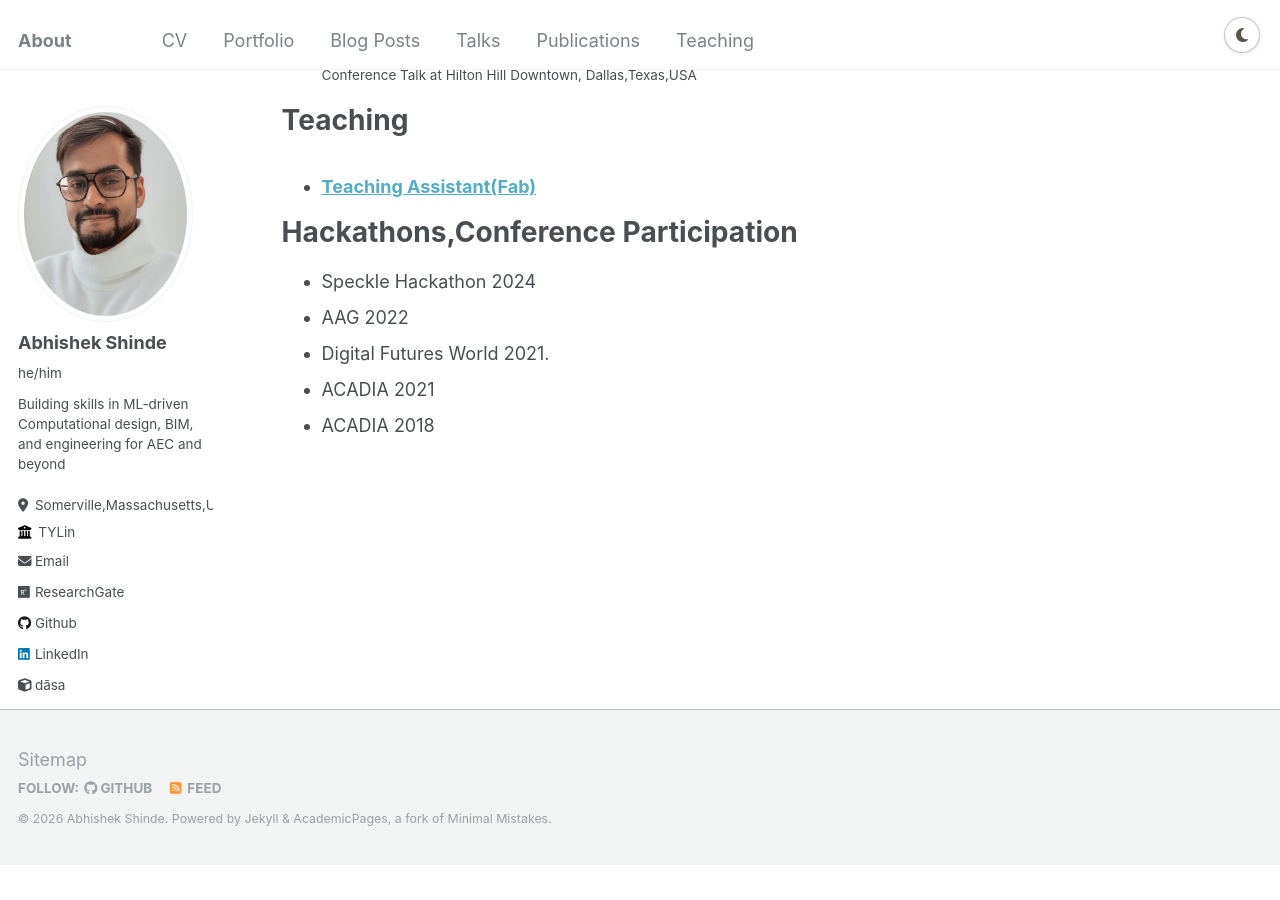
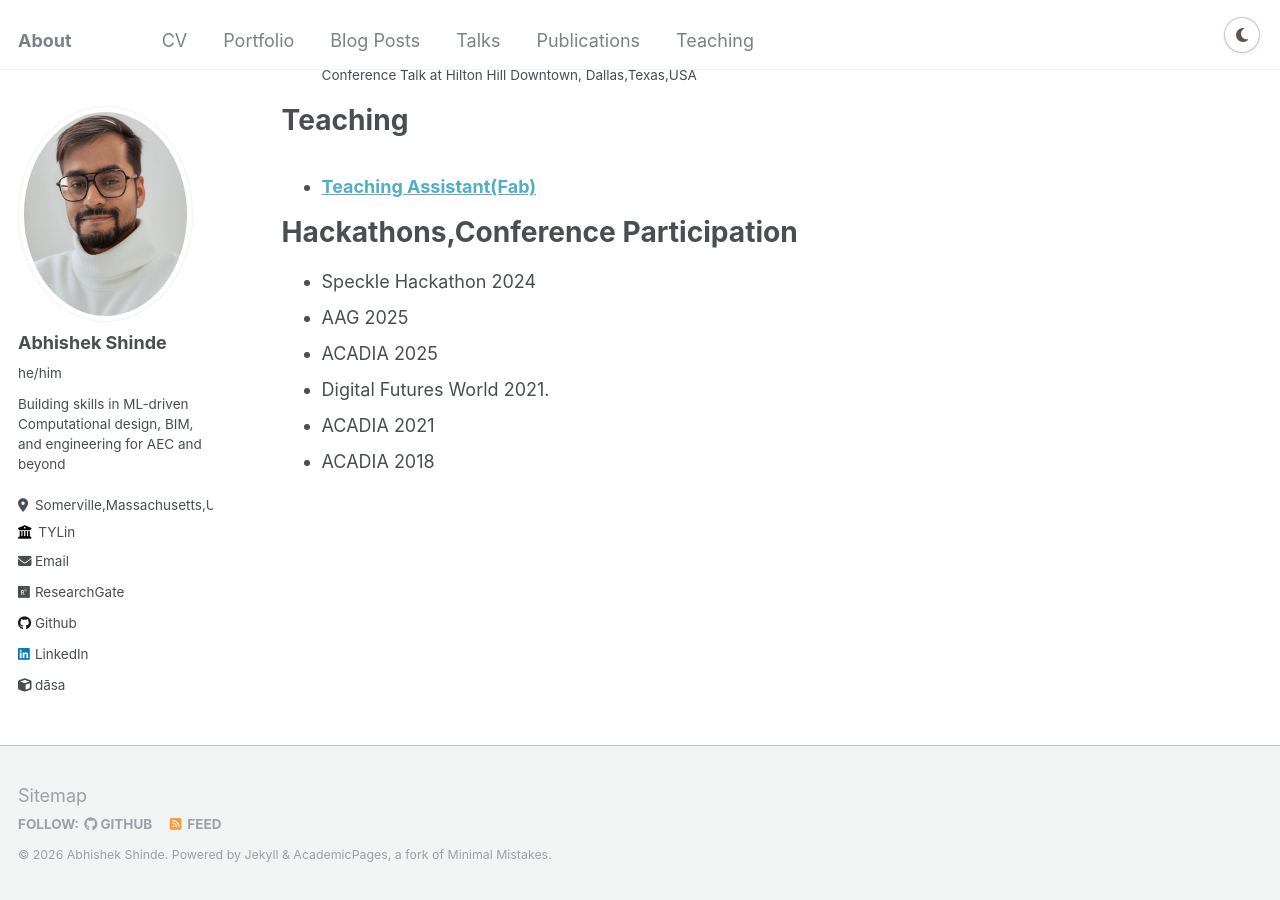
Before and after one commit to InquisitiveAS/InquisitiveAS.github.io, a Jekyll site: the page built from _pages/cv.md, in a window 1280 px wide and 900 px high, scrolled down 2122 px. Built offline with Jekyll 4.4.1, drawn with Linux system fonts in a browser that asks for light colours; before the commit the page ends 2986 px from its top, so only the background shows below that.

Commit message:
Update cv.md

```diff
--- a/_pages/cv.md
+++ b/_pages/cv.md
@@ -83,7 +83,8 @@ Teaching
 Hackathons,Conference Participation
 ======
 * Speckle Hackathon 2024
-* AAG 2022
+* AAG 2025
+* ACADIA 2025
 * Digital Futures World 2021.
 * ACADIA 2021
 * ACADIA 2018
```
